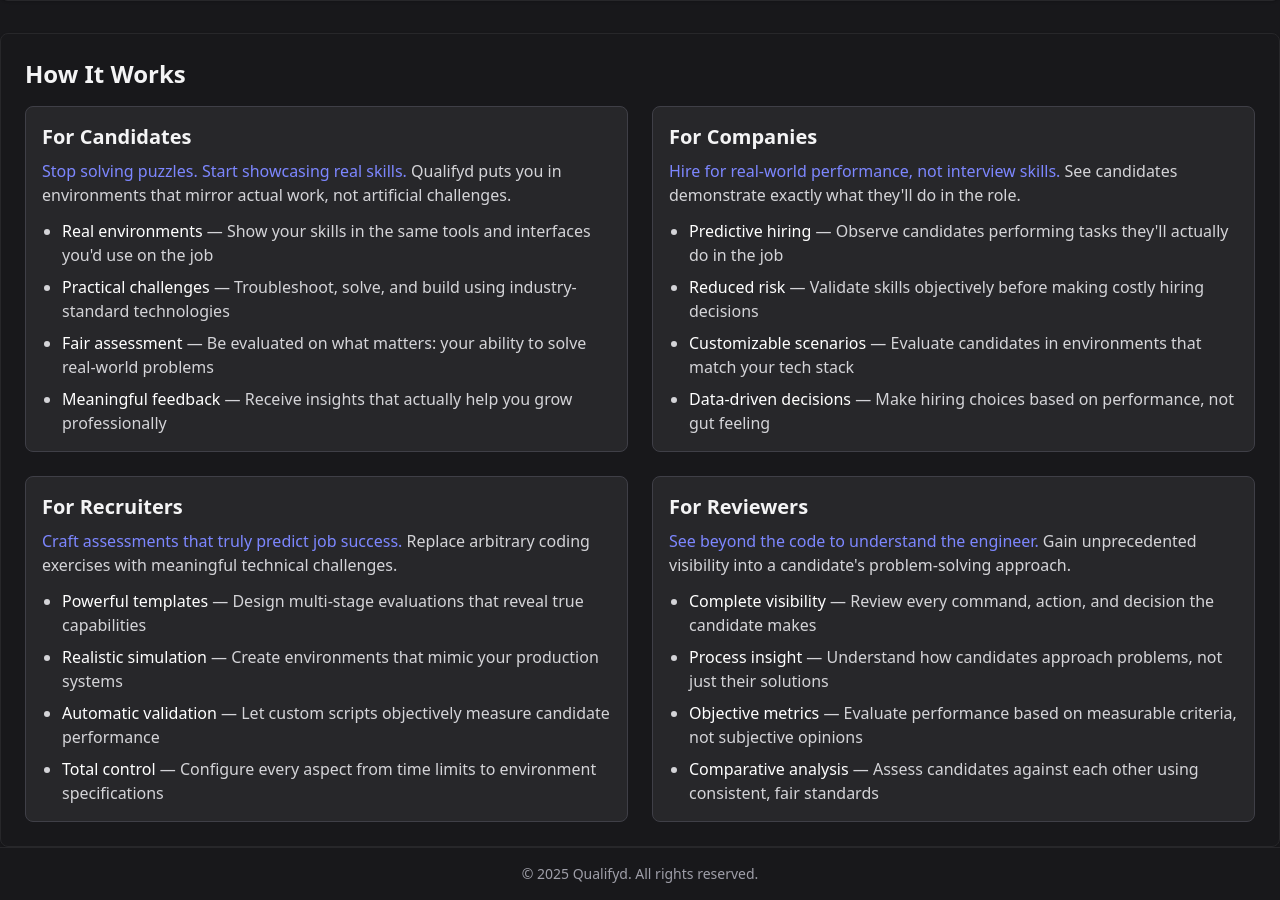
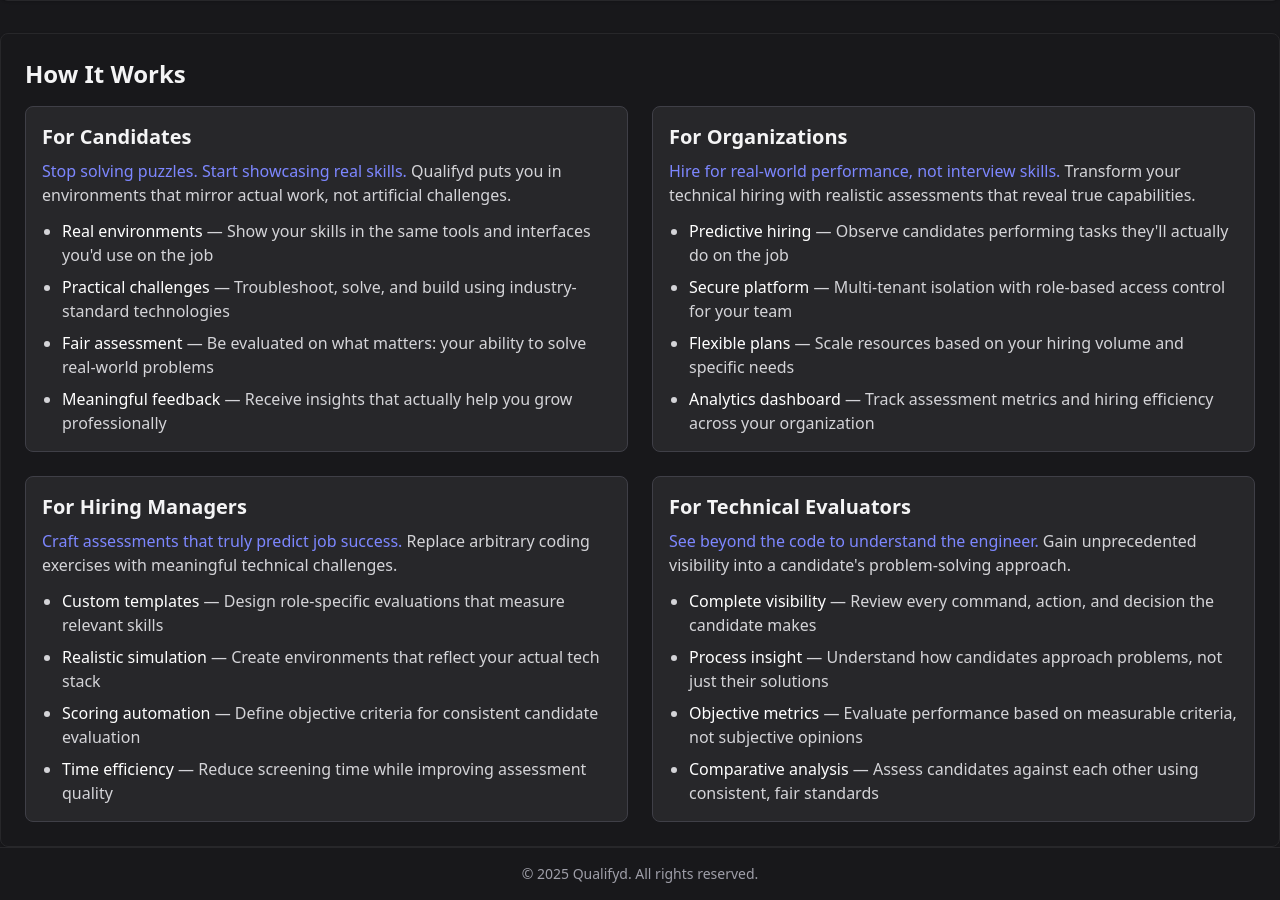
Before and after one commit to cstanislawski/qualifyd, a Next.js app in the folder frontend/: page / in a window 1280 px wide. Shown: the part 600-1500 px from the top of the page. Built offline with nearby package versions, Linux system fonts and the light colour scheme.

Commit message:
feat: update section titles and descriptions for clarity and impact

```diff
--- a/frontend/src/app/page.tsx
+++ b/frontend/src/app/page.tsx
@@ -69,33 +69,33 @@
             </div>
 
             <div className="p-4 border border-zinc-700 rounded-lg bg-zinc-800">
-              <div className="text-xl font-semibold mb-2 text-zinc-100">For Companies</div>
+              <div className="text-xl font-semibold mb-2 text-zinc-100">For Organizations</div>
               <p className="text-zinc-300 mb-3">
-                <span className="text-indigo-400 font-medium">Hire for real-world performance, not interview skills.</span> See candidates demonstrate exactly what they&apos;ll do in the role.
+                <span className="text-indigo-400 font-medium">Hire for real-world performance, not interview skills.</span> Transform your technical hiring with realistic assessments that reveal true capabilities.
               </p>
               <ul className="list-disc pl-5 text-zinc-300 space-y-2">
-                <li><span className="text-white font-medium">Predictive hiring</span> — Observe candidates performing tasks they&apos;ll actually do in the job</li>
-                <li><span className="text-white font-medium">Reduced risk</span> — Validate skills objectively before making costly hiring decisions</li>
-                <li><span className="text-white font-medium">Customizable scenarios</span> — Evaluate candidates in environments that match your tech stack</li>
-                <li><span className="text-white font-medium">Data-driven decisions</span> — Make hiring choices based on performance, not gut feeling</li>
+                <li><span className="text-white font-medium">Predictive hiring</span> — Observe candidates performing tasks they&apos;ll actually do on the job</li>
+                <li><span className="text-white font-medium">Secure platform</span> — Multi-tenant isolation with role-based access control for your team</li>
+                <li><span className="text-white font-medium">Flexible plans</span> — Scale resources based on your hiring volume and specific needs</li>
+                <li><span className="text-white font-medium">Analytics dashboard</span> — Track assessment metrics and hiring efficiency across your organization</li>
               </ul>
             </div>
 
             <div className="p-4 border border-zinc-700 rounded-lg bg-zinc-800">
-              <div className="text-xl font-semibold mb-2 text-zinc-100">For Recruiters</div>
+              <div className="text-xl font-semibold mb-2 text-zinc-100">For Hiring Managers</div>
               <p className="text-zinc-300 mb-3">
                 <span className="text-indigo-400 font-medium">Craft assessments that truly predict job success.</span> Replace arbitrary coding exercises with meaningful technical challenges.
               </p>
               <ul className="list-disc pl-5 text-zinc-300 space-y-2">
-                <li><span className="text-white font-medium">Powerful templates</span> — Design multi-stage evaluations that reveal true capabilities</li>
-                <li><span className="text-white font-medium">Realistic simulation</span> — Create environments that mimic your production systems</li>
-                <li><span className="text-white font-medium">Automatic validation</span> — Let custom scripts objectively measure candidate performance</li>
-                <li><span className="text-white font-medium">Total control</span> — Configure every aspect from time limits to environment specifications</li>
+                <li><span className="text-white font-medium">Custom templates</span> — Design role-specific evaluations that measure relevant skills</li>
+                <li><span className="text-white font-medium">Realistic simulation</span> — Create environments that reflect your actual tech stack</li>
+                <li><span className="text-white font-medium">Scoring automation</span> — Define objective criteria for consistent candidate evaluation</li>
+                <li><span className="text-white font-medium">Time efficiency</span> — Reduce screening time while improving assessment quality</li>
               </ul>
             </div>
 
             <div className="p-4 border border-zinc-700 rounded-lg bg-zinc-800">
-              <div className="text-xl font-semibold mb-2 text-zinc-100">For Reviewers</div>
+              <div className="text-xl font-semibold mb-2 text-zinc-100">For Technical Evaluators</div>
               <p className="text-zinc-300 mb-3">
                 <span className="text-indigo-400 font-medium">See beyond the code to understand the engineer.</span> Gain unprecedented visibility into a candidate&apos;s problem-solving approach.
               </p>
```
